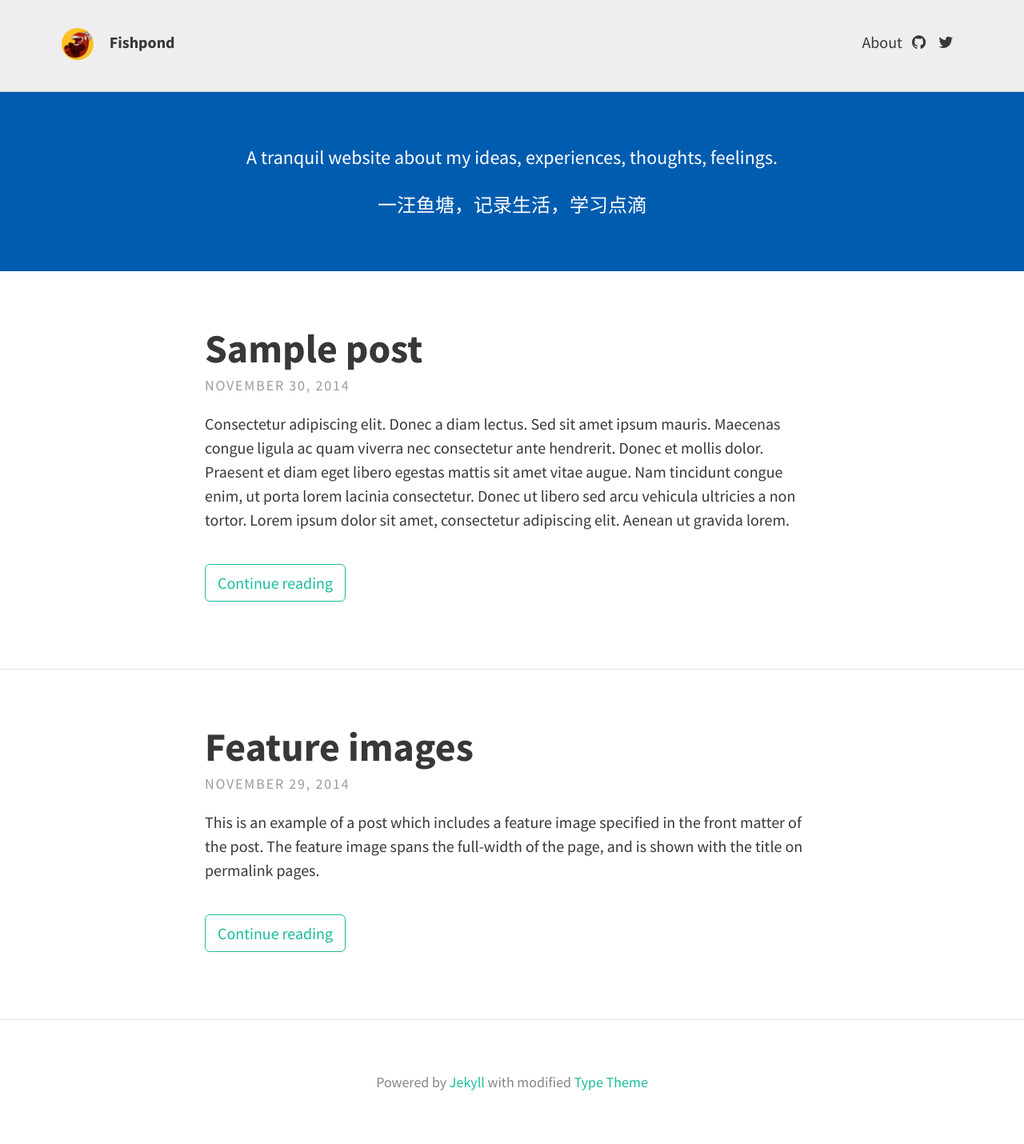
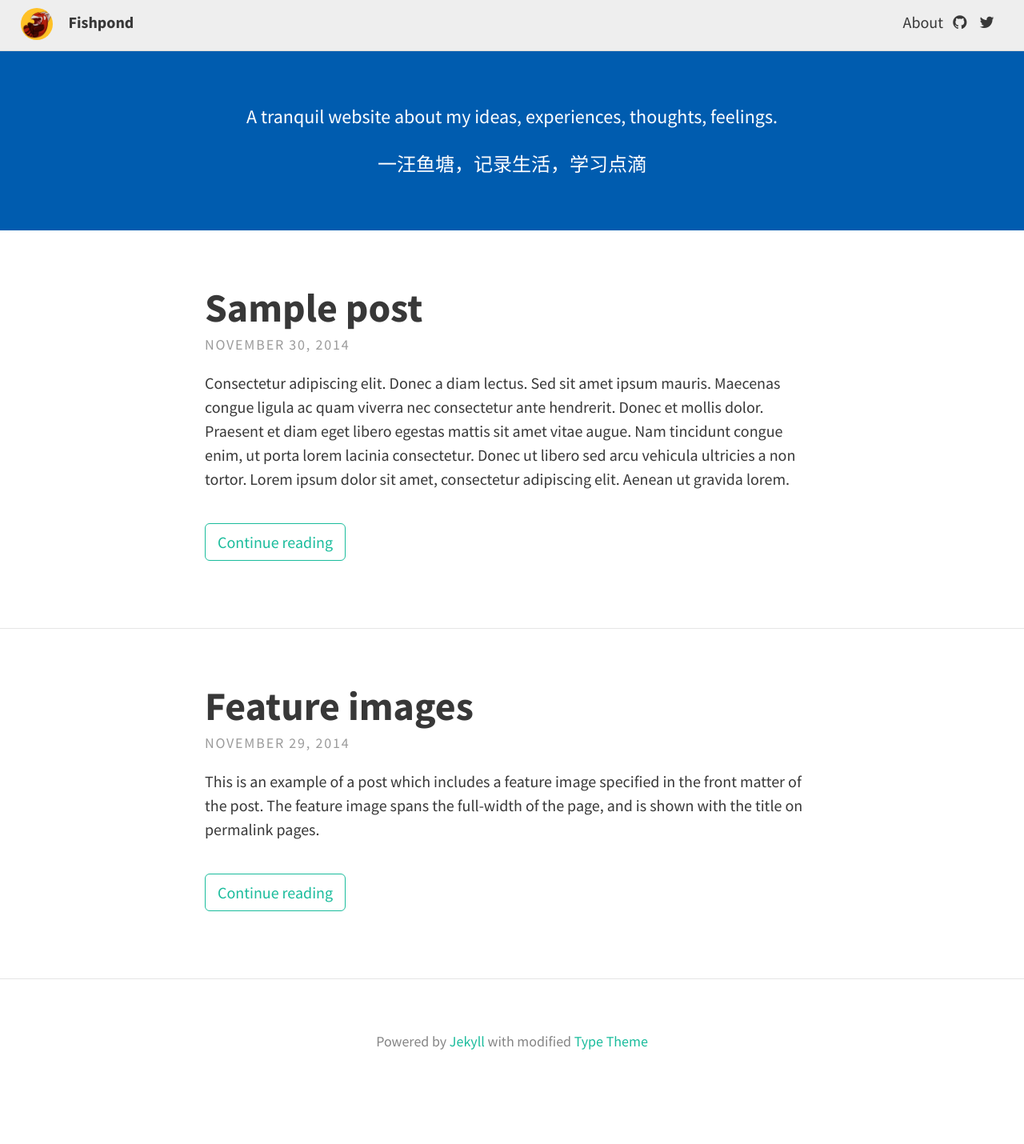
Before and after one commit to tiddler/tiddler.github.io, a Jekyll site: the page built from index.html, in a window 1280 px wide. Shown: the whole page at 80% size. Built offline with Jekyll 4.4.1, drawn with Linux system fonts in a browser that asks for light colours; nearby versions of some CDN libraries; the list of posts is cut into pages by our own code; after the commit the page ends 1379 px from its top, so only the background shows below that.

Commit message:
change padding

```diff
--- a/_sass/base/_variables.scss
+++ b/_sass/base/_variables.scss
@@ -6,7 +6,7 @@ $font-size: 1.25em;
 // Padding
 $padding-large: 20%;
 $padding-small: 5%;
-$padding-x-small: 3%;
+$padding-x-small: 1%;
 
 // Brand colours
 $brand-color: #eee;
```
